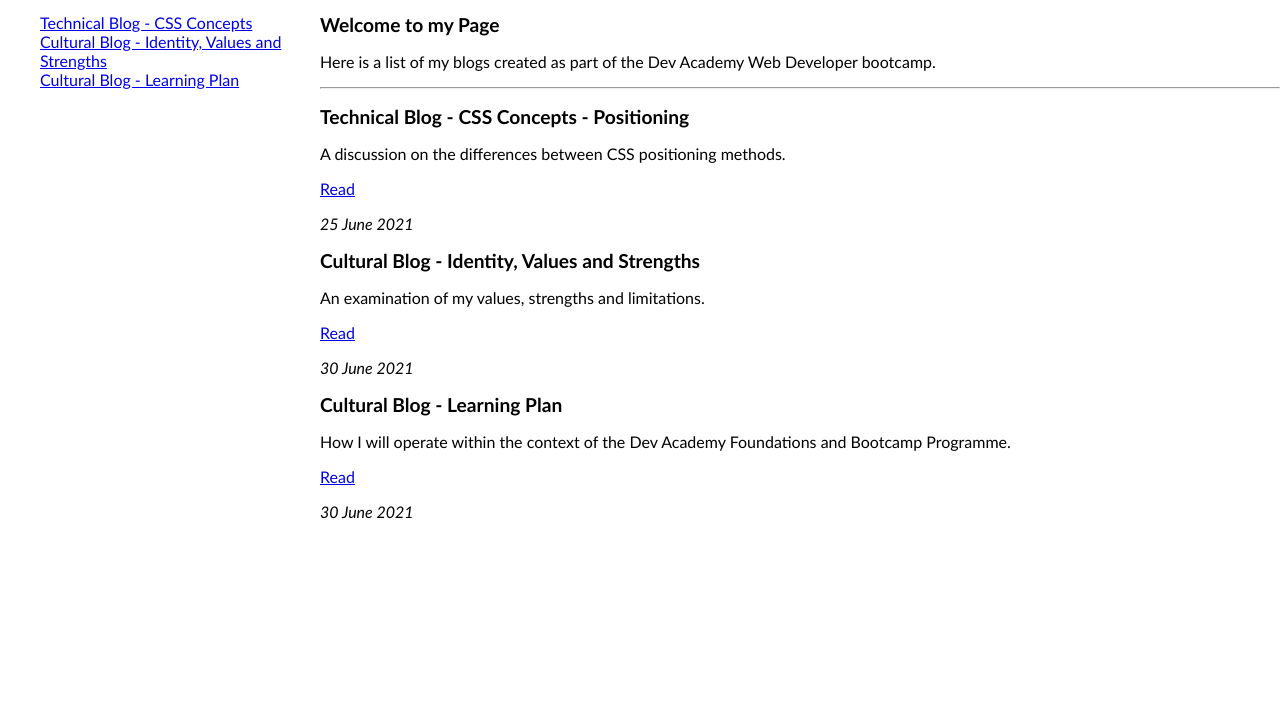
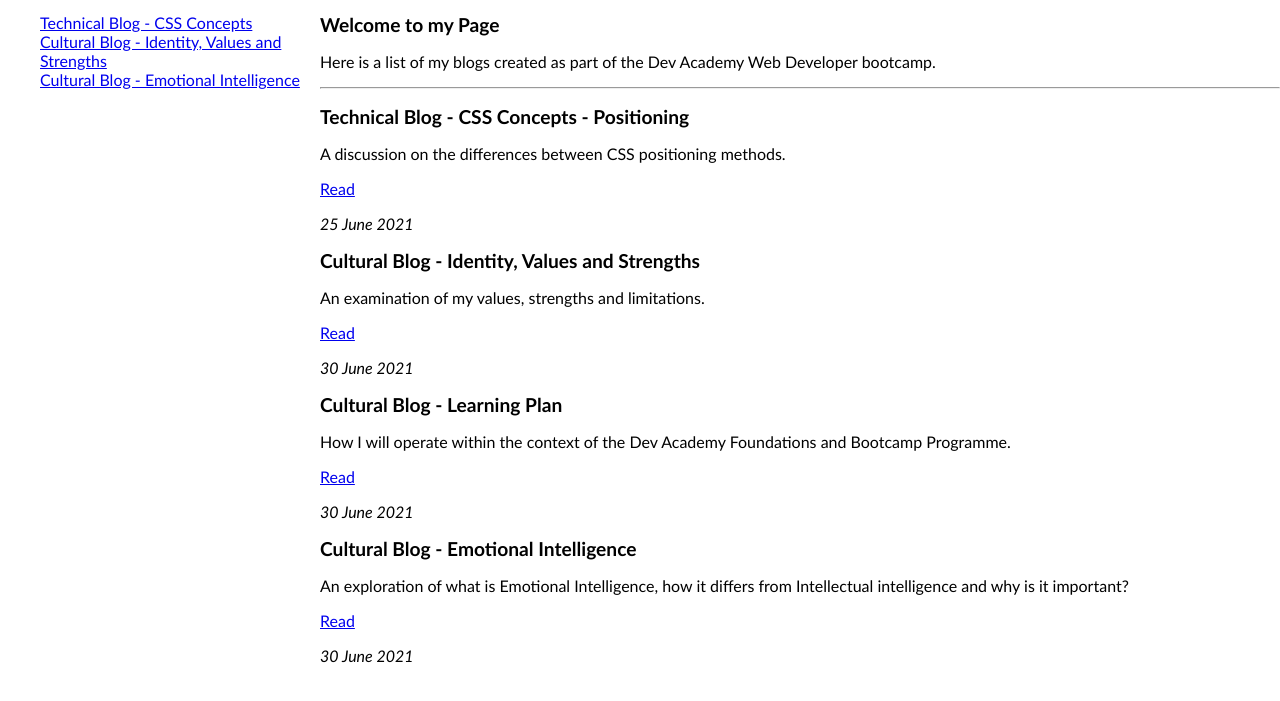
Before and after one commit to chrisarrow90/chrisarrow90.github.io, a plain HTML site: page index.html in a window 1280 px wide. Shown: the part 85-786 px from the top of the page. Drawn offline with Linux system fonts and the light colour scheme.

Commit message:
Add link to emotional intelligence blog on home page.

```diff
--- a/index.html
+++ b/index.html
@@ -19,7 +19,9 @@
           <li>
             <a href="blog/identity-values.html">Cultural Blog - Identity, Values and Strengths</a>
           </li>
-          <li><a href="blog/learning-plan.html">Cultural Blog - Learning Plan</a></li>
+          <li>
+            <a href="blog/emotional-intelligence.html">Cultural Blog - Emotional Intelligence</a>
+          </li>
         </ul>
       </div>
       <div class="col-9">
@@ -47,6 +49,15 @@
           <a href="blog/learning-plan.html">Read</a>
           <p><em>30 June 2021</em></p>
         </article>
+        <article class="blog-post">
+          <h2>Cultural Blog - Emotional Intelligence</h2>
+          <p>
+            An exploration of what is Emotional Intelligence, how it differs from Intellectual
+            intelligence and why is it important?
+          </p>
+          <a href="blog/emotional-intelligence.html">Read</a>
+          <p><em>30 June 2021</em></p>
+        </article>
       </div>
     </div>
     <!-- <h1>Welcome to my Blog</h1>
```
